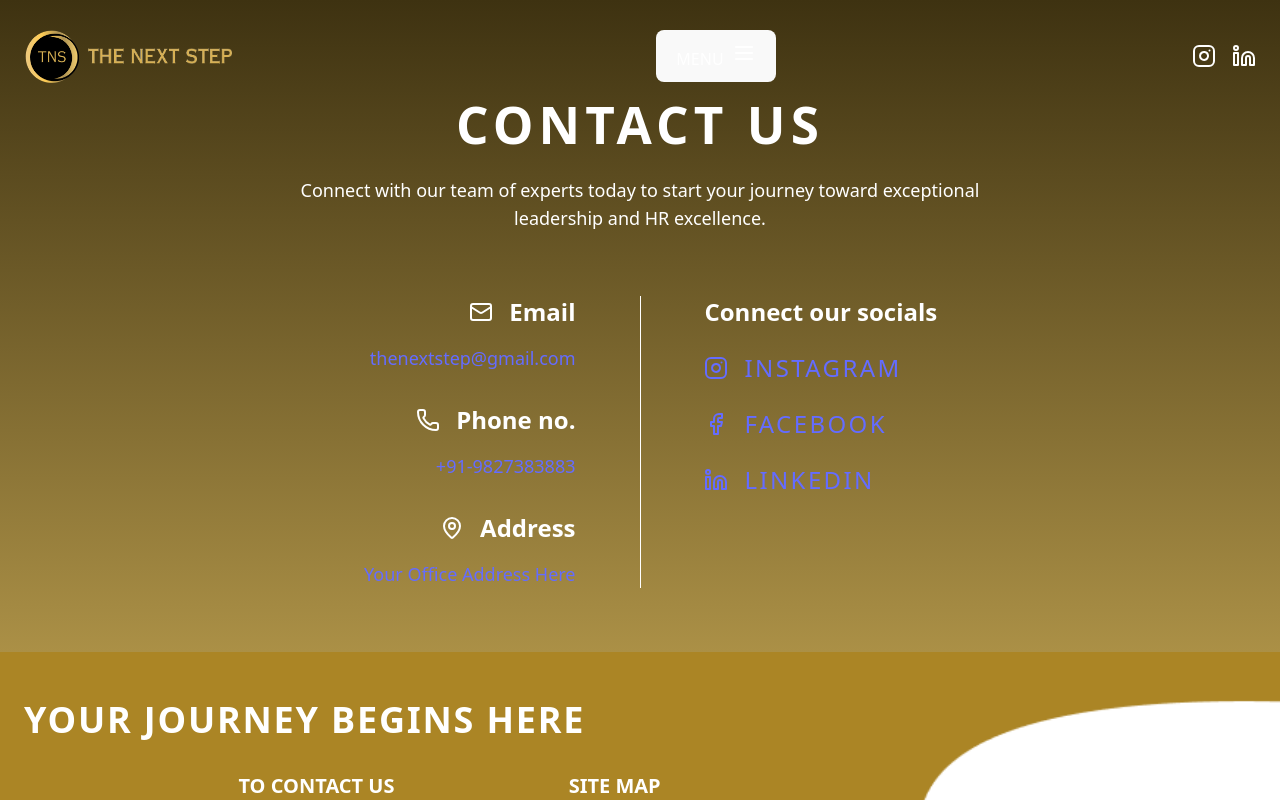
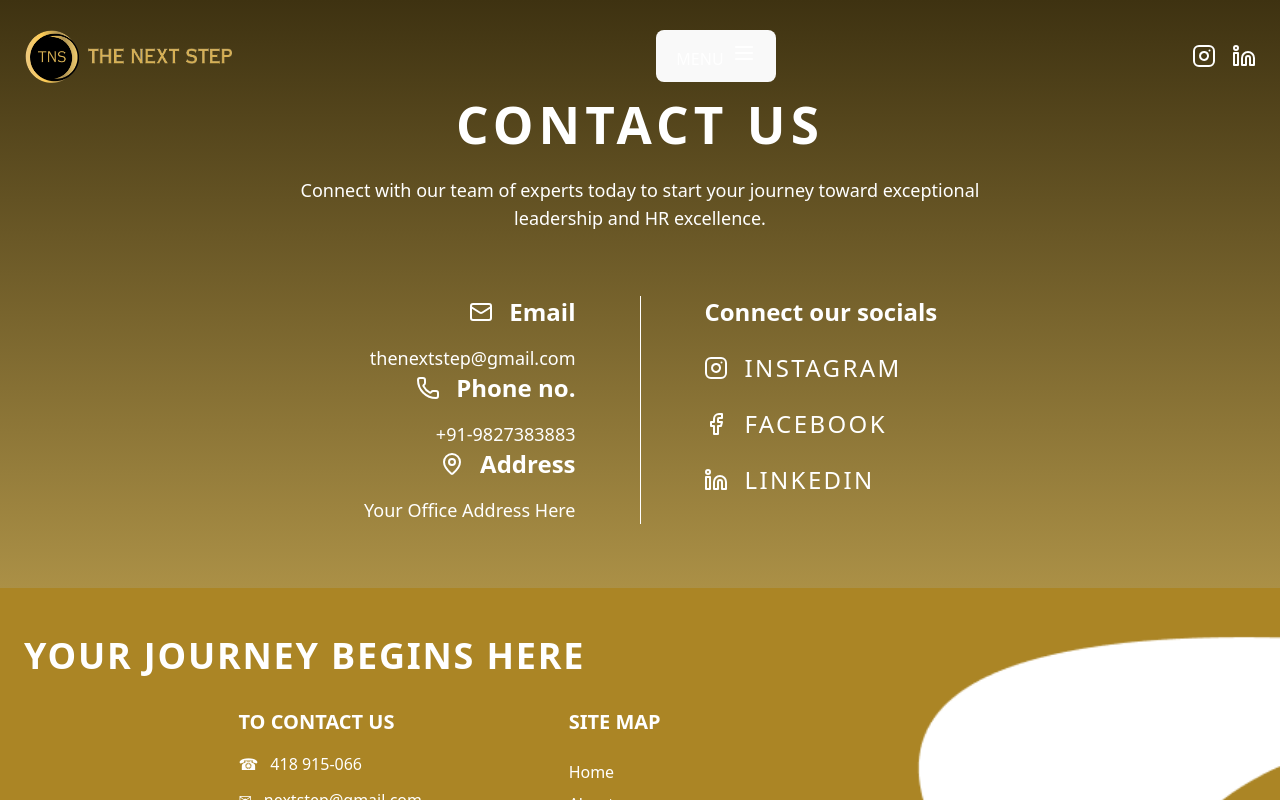
Before and after one commit to ayaansbhoje/next_step, a React (Vite) app: page /ContactUs in a window 1280 px wide. Shown: the top 800 px of the page. Built offline with nearby package versions, Linux system fonts and the light colour scheme.

Commit message:
img update 2.0

```diff
--- a/src/components/Leadership.jsx
+++ b/src/components/Leadership.jsx
@@ -31,25 +31,26 @@ export default function Leadership() {
     };
   }, [controls]);
 
-  // Program sections data
   const programs = [
     {
       title: "Legacy Leadership",
-      description: "Augment leadership skills of senior subject matter experts into well-rounded, visionary leaders who can propel the organization towards enduring success and a meaningful impact for the future"
+      description: "Augment leadership skills of senior subject matter experts into well-rounded, visionary leaders who can propel the organization towards enduring success and a meaningful impact for the future",
+      image: "/assets/leadership_2.jpeg"
     },
     {
       title: "Leadership Momentum",
-      description: "Develop mid-level managers' strategic, operational, and people-leadership skills, equipping them to drive impactful business results and foster a high-performance culture within their teams."
+      description: "Develop mid-level managers' strategic, operational, and people-leadership skills, equipping them to drive impactful business results and foster a high-performance culture within their teams.",
+      image: "/assets/leadership_11.jpg"
     },
     {
-      title: "Legacy Leadership",
-      description: "Augment leadership skills of senior subject matter experts into well-rounded, visionary leaders who can propel the organization towards enduring success and a meaningful impact for the future"
+      title: "Manager Launchpad",
+      description: "Equip new managers with the foundational skills, knowledge, and mindset needed to successfully transition from individual contributors to effective leaders.",
+      image: "/assets/leadership_3.jpeg"
     }
   ];
 
   return (
     <div ref={sectionRef} className="bg-[#DBB965] rounded-lg p-6">
-      {/* Header row */}
       <motion.div
         className="flex justify-between mb-8"
         initial={{ opacity: 0, y: 20 }}
@@ -74,7 +75,6 @@ export default function Leadership() {
         </div>
       </motion.div>
 
-      {/* Divider */}
       <motion.hr
         className="border-white my-6"
         initial={{ scaleX: 0 }}
@@ -91,7 +91,6 @@ export default function Leadership() {
         }}
       />
 
-      {/* Program sections with hover effects */}
       {programs.map((program, index) => (
         <motion.div
           key={index}
@@ -110,7 +109,7 @@ export default function Leadership() {
           }}
         >
           <motion.div
-            className={`flex mb-8 p-4 rounded-lg transition-all duration-300 ${
+            className={`flex items-center mb-8 p-4 rounded-lg transition-all duration-300 ${
               hoveredIndex === index
                 ? index % 2 === 0
                   ? 'bg-black bg-opacity-50'
@@ -122,14 +121,7 @@ export default function Leadership() {
             whileHover={{ scale: 1.02 }}
             transition={{ duration: 0.2 }}
           >
-            <div className="w-1/4">
-              <img
-                src="/api/placeholder/300/200"
-                alt={`Team for ${program.title}`}
-                className="rounded-lg"
-              />
-            </div>
-            <div className="w-3/4 pl-8">
+            <div className="flex-1 pr-8">
               <h2 className={`text-3xl font-medium mb-3 ${
                 hoveredIndex === index
                   ? index % 2 === 0
@@ -149,9 +141,15 @@ export default function Leadership() {
                 {program.description}
               </p>
             </div>
+            <div className="w-16 h-16 flex-shrink-0">
+              <img
+                src={program.image}
+                alt={`Team for ${program.title}`}
+                className="w-full h-full object-cover rounded-lg"
+              />
+            </div>
           </motion.div>
 
-          {/* Divider (except after the last item) */}
           {index < programs.length - 1 && (
             <motion.hr
               className="border-white my-6"
--- a/src/components/LeadershipPrograms.jsx
+++ b/src/components/LeadershipPrograms.jsx
@@ -18,7 +18,7 @@ export default function LeadershipPrograms() {
     {
       id: 'momentum',
       title: 'Leadership Momentum',
-      description: 'Develop mid-level managers’ strategic, operational, and people-leadership skills, equipping them to drive impactful business results and foster a high-performance culture within their teams.',
+      description: 'Develop mid-level managers strategic, operational, and people-leadership skills, equipping them to drive impactful business results and foster a high-performance culture within their teams.',
       image: '/assets/leadership_11.jpg'
     },
     {
@@ -91,16 +91,16 @@ export default function LeadershipPrograms() {
               }}
             >
               {hoveredProgram === program.id ? (
-                <div className="flex flex-col md:flex-row">
-                  <div className="p-10 md:w-1/2">
+                <div className="flex flex-row">
+                  <div className="p-10 w-2/3">
                     <h3 className="text-3xl font-bold text-white mb-6">{program.title}</h3>
                     <p className="text-lg text-white">{program.description}</p>
                   </div>
-                  <div className="md:w-1/2">
+                  <div className="w-1/3 p-4 flex items-center">
                     <img
                       src={program.image}
                       alt={`${program.title} illustration`}
-                      className="w-full h-full object-cover"
+                      className="w-full h-48 object-cover"
                     />
                   </div>
                 </div>
--- a/src/pages/contactus.jsx
+++ b/src/pages/contactus.jsx
@@ -28,27 +28,27 @@ export default function ContactUs() {
           {/* Left column */}
           <div className="w-1/2 flex flex-col items-end pr-12">
             <div className="flex items-center space-x-4 mb-4">
-              <Mail size={24} />
-              <span className="text-2xl font-bold">Email</span>
+              <Mail size={24} className="text-white" />
+              <span className="text-2xl font-bold text-white">Email</span>
             </div>
-            <a href="mailto:thenextstep@gmail.com" className="text-lg mb-8 hover:text-gray-200 transition-colors">
-              thenextstep@gmail.com
+            <a href="mailto:thenextstep@gmail.com" className="flex items-center space-x-4 hover:text-gray-200 transition-colors text-white">
+              <span className="text-lg text-white">thenextstep@gmail.com</span>
             </a>
 
             <div className="flex items-center space-x-4 mb-4">
-              <Phone size={24} />
-              <span className="text-2xl font-bold">Phone no.</span>
+              <Phone size={24} className="text-white" />
+              <span className="text-2xl font-bold text-white">Phone no.</span>
             </div>
-            <a href="tel:+91-9827383883" className="text-lg mb-8 hover:text-gray-200 transition-colors">
-              +91-9827383883
+            <a href="tel:+91-9827383883" className="flex items-center space-x-4 hover:text-gray-200 transition-colors text-white">
+              <span className="text-lg text-white">+91-9827383883</span>
             </a>
 
             <div className="flex items-center space-x-4 mb-4">
-              <MapPin size={24} />
-              <span className="text-2xl font-bold">Address</span>
+              <MapPin size={24} className="text-white" />
+              <span className="text-2xl font-bold text-white">Address</span>
             </div>
-            <a href="https://maps.google.com/?q=Your+Address" target="_blank" rel="noopener noreferrer" className="text-lg hover:text-gray-200 transition-colors">
-              Your Office Address Here
+            <a href="https://maps.google.com/?q=Your+Address" target="_blank" rel="noopener noreferrer" className="flex items-center space-x-4 hover:text-gray-200 transition-colors text-white">
+              <span className="text-lg text-white">Your Office Address Here</span>
             </a>
           </div>
 
@@ -60,19 +60,19 @@ export default function ContactUs() {
             <h2 className="text-2xl font-bold mb-6">Connect our socials</h2>
 
             <div className="space-y-6">
-              <a href="https://instagram.com/yourcompany" target="_blank" rel="noopener noreferrer" className="flex items-center space-x-4 hover:text-gray-200 transition-colors">
-                <Instagram size={24} />
-                <span className="text-2xl tracking-widest">INSTAGRAM</span>
+              <a href="https://instagram.com/yourcompany" target="_blank" rel="noopener noreferrer" className="flex items-center space-x-4 hover:text-gray-200 transition-colors text-white">
+                <Instagram size={24} className="text-white" />
+                <span className="text-2xl tracking-widest text-white">INSTAGRAM</span>
               </a>
 
-              <a href="https://facebook.com/yourcompany" target="_blank" rel="noopener noreferrer" className="flex items-center space-x-4 hover:text-gray-200 transition-colors">
-                <Facebook size={24} />
-                <span className="text-2xl tracking-widest">FACEBOOK</span>
+              <a href="https://facebook.com/yourcompany" target="_blank" rel="noopener noreferrer" className="flex items-center space-x-4 hover:text-gray-200 transition-colors text-white">
+                <Facebook size={24} className="text-white" />
+                <span className="text-2xl tracking-widest text-white">FACEBOOK</span>
               </a>
 
-              <a href="https://linkedin.com/company/yourcompany" target="_blank" rel="noopener noreferrer" className="flex items-center space-x-4 hover:text-gray-200 transition-colors">
-                <Linkedin size={24} />
-                <span className="text-2xl tracking-widest">LINKEDIN</span>
+              <a href="https://linkedin.com/company/yourcompany" target="_blank" rel="noopener noreferrer" className="flex items-center space-x-4 hover:text-gray-200 transition-colors text-white">
+                <Linkedin size={24} className="text-white" />
+                <span className="text-2xl tracking-widest text-white">LINKEDIN</span>
               </a>
             </div>
           </div>
```
Also changed, not shown: src/components/HeroSection.jsx (+13 -13 lines).
